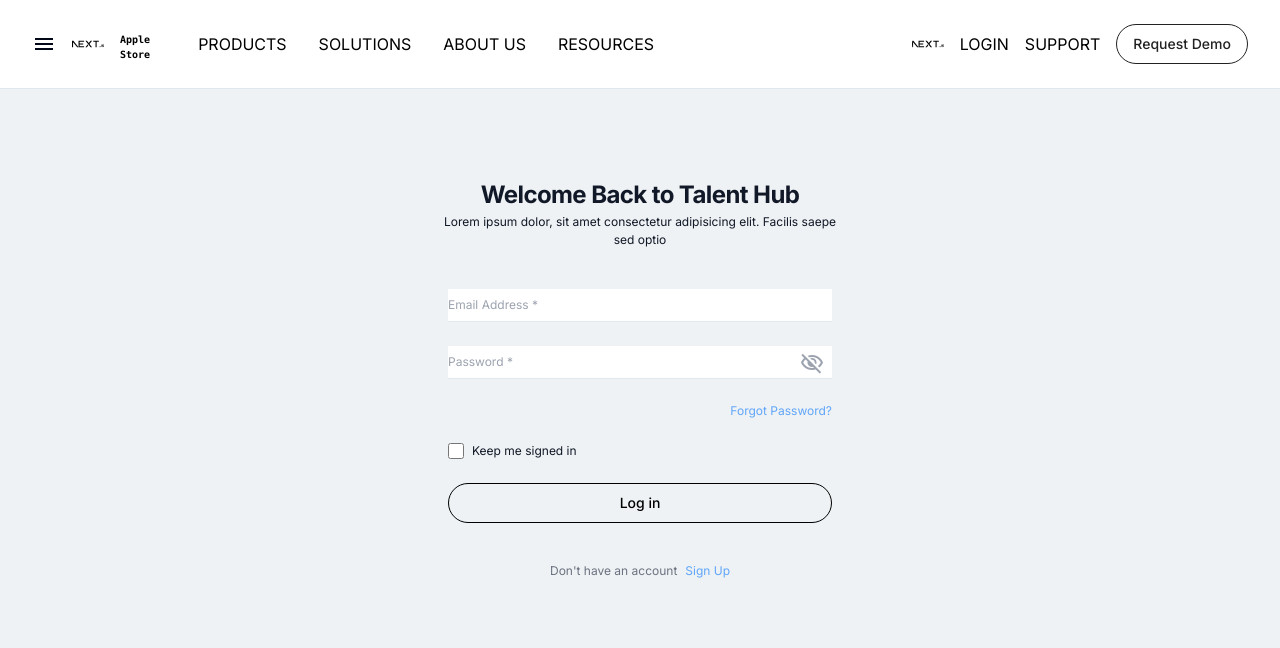
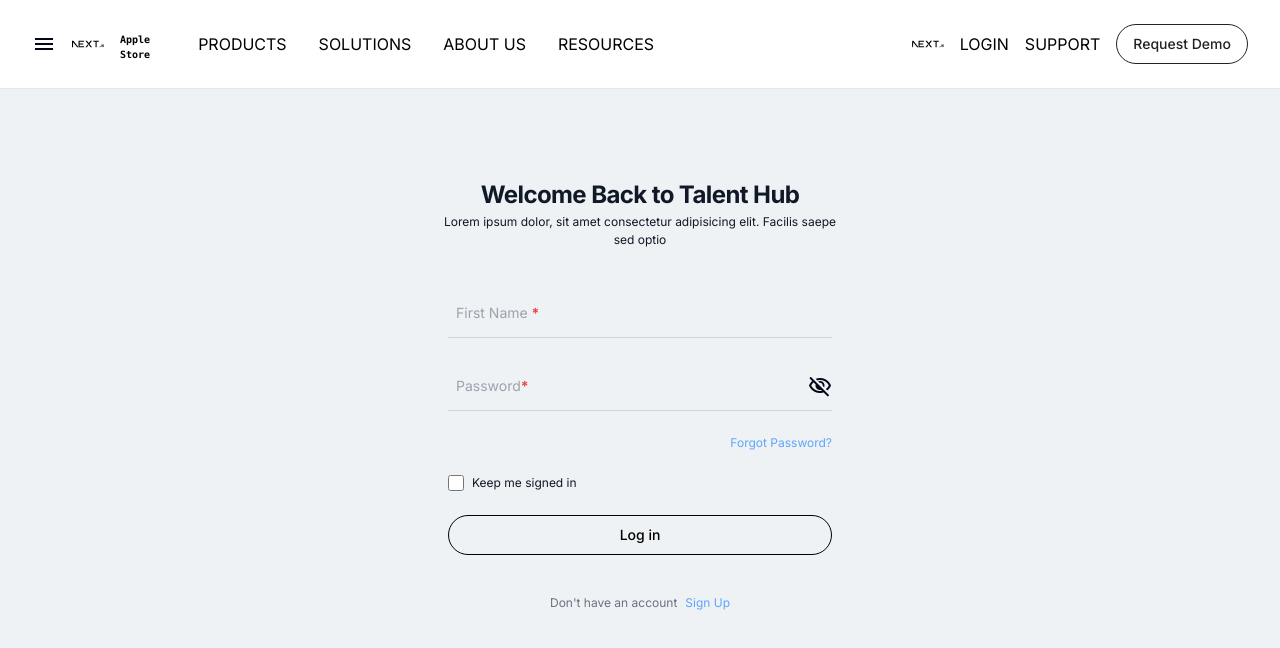
Before and after one commit to Badol-Hossain1/store, a Next.js app: page /login in a window 1280 px wide. Shown: the top 648 px of the page. Built offline with nearby package versions, Linux system fonts and the light colour scheme.

Commit message:
fix: fixed the login page

```diff
--- a/app/(root)/(auth)/forgot/page.tsx
+++ b/app/(root)/(auth)/forgot/page.tsx
@@ -1,10 +1,15 @@
+'use client'
 import { Button, buttonVariants } from '@/components/shared/button/';
 import PassInput from '@/components/shared/placeholderColor/Input';
 
 import Link from 'next/link';
-import React from 'react'
+import React, { useState } from 'react'
 
 export default function page() {
+    const [inputValue, setInputValue] = useState('');
+    const handleInputChange = (e: React.ChangeEvent<HTMLInputElement>): void => {
+        setInputValue(e.target.value);
+    };
 
 
     return (
@@ -23,17 +28,25 @@ export default function page() {
 
                 <div className="mt-10 sm:mx-auto sm:w-full sm:max-w-lg">
                     <form className="space-y-6" action="#" method="POST">
-                        <input
-                            placeholder='Email Address *'
-                            className='focus:outline-none border-b py-2 text-xs w-full pr-10'
-                            type='email'
-                        />
+                        <div className='flex items-center justify-between hover:border-gray-400  border-b border-gray-300 relative' >
+                            <input
+                                className='bg-[#ffffff00] w-full outline-none py-3 px-2 z-30'
+                                type="text"
+                                name="name"
+                                required
+                                value={inputValue}
+                                onChange={handleInputChange}
+                            />
+                            {/* Conditionally render the label based on input value */}
+                            {inputValue.length === 0 && (
+                                <label className='absolute text-gray-400 text-sm left-2 hover:text-gray-500 z-0'>Email address <span className='text-red-500 font-bold'>*</span></label>
+                            )}
+                        </div>
 
 
 
 
-
-                        <Button className={buttonVariants({ size: 'full', className: '', variant: 'login' })}>
+                        <Button href='/sendEmail' className={buttonVariants({ size: 'full', className: '', variant: 'login' })}>
                             RESET PASSWORD
                         </Button>
 
--- a/app/(root)/(auth)/login/page.tsx
+++ b/app/(root)/(auth)/login/page.tsx
@@ -1,11 +1,24 @@
+'use client'
 import { Button, buttonVariants } from '@/components/shared/button';
 import PassInput from '@/components/shared/placeholderColor/Input';
 
 import Link from 'next/link';
-import React from 'react'
+import React, { useState } from 'react'
 
 export default function page() {
+    const [showPassword, setShowPassword] = useState(false)
+    const [inputValue, setInputValue] = useState('');
+    const [password, setPasswod] = useState('');
 
+    const togglePasswordVisibility = () => {
+        setShowPassword(!showPassword);
+    };
+    const handleInputChange = (e: React.ChangeEvent<HTMLInputElement>): void => {
+        setInputValue(e.target.value);
+    };
+    const handlePassword = (e: React.ChangeEvent<HTMLInputElement>): void => {
+        setPasswod(e.target.value)
+    };
 
     return (
         <div>
@@ -23,18 +36,42 @@ export default function page() {
 
                 <div className="mt-10 sm:mx-auto sm:w-full sm:max-w-sm">
                     <form className="space-y-6" action="#" method="POST">
-                        <input
-                            placeholder='Email Address *'
-                            className='focus:outline-none border-b py-2 text-xs w-full pr-10'
-                            type='email'
-                        />
+                        <div className='flex items-center justify-between hover:border-gray-400  border-b border-gray-300 relative' >
+                            <input
+                                className='bg-[#ffffff00] w-full outline-none py-3 px-2 z-30'
+                                type="text"
+                                name="name"
+                                required
+                                value={inputValue}
+                                onChange={handleInputChange}
+                            />
+                            {/* Conditionally render the label based on input value */}
+                            {inputValue.length === 0 && (
+                                <label className='absolute text-gray-400 text-sm left-2 hover:text-gray-500 z-0'>First Name <span className='text-red-500 font-bold'>*</span></label>
+                            )}
+                        </div>
 
+                        <div className='flex items-center hover:border-gray-400  justify-between border-b border-gray-300 relative' >
+                            <input
+                                className='bg-[#ffffff00] w-full outline-none py-3 px-2 z-30'
+                                type={showPassword ? 'text' : 'password'}
+                                name="name"
+                                required
+                                value={password}
+                                onChange={handlePassword}
+                            />
+                            {
+                                <span className="material-symbols-outlined cursor-pointer" onClick={togglePasswordVisibility}>
+                                    {showPassword ? "visibility" : "visibility_off"}
+                                </span>
+                            }
+                            {/* Conditionally render the label based on input value */}
+                            {password.length === 0 && (
+                                <label className='absolute text-gray-400 text-sm left-2 z-0'>Password<span className='text-red-500 font-bold'>*</span></label>
+                            )}
+                        </div>
 
-
-
-                        <PassInput showVisibilityToggle />
-
-                        <Link className='flex justify-end text-xs text-blue-400 ' href='/sendEmail'>Forgot Password?</Link>
+                        <Link className='flex justify-end text-xs text-blue-400 ' href='/forgot'>Forgot Password?</Link>
                         <div className="flex items-center h-4">
                             <input id="remember" type="checkbox" value="" className="w-4 h-4 border border-gray-300 rounded bg-gray-50 focus:ring-3 focus:ring-blue-300 dark:bg-gray-700 dark:border-gray-600 dark:focus:ring-blue-600 dark:ring-offset-gray-800 dark:focus:ring-offset-gray-800" required />
 
--- a/app/(root)/(auth)/register/page.tsx
+++ b/app/(root)/(auth)/register/page.tsx
@@ -21,22 +21,22 @@ export default function page() {
     const togglePasswordVisibility2 = () => {
         setShowPasswordSecond(!showPasswordSecond);
     };
-    const handleInputChange = (e: any): void => {
+    const handleInputChange = (e: React.ChangeEvent<HTMLInputElement>): void => {
         setInputValue(e.target.value);
     };
-    const handleEmail = (e: any): void => {
+    const handleEmail = (e: React.ChangeEvent<HTMLInputElement>): void => {
         setEmail(e.target.value)
     }
-    const handlePassword = (e: any): void => {
+    const handlePassword = (e: React.ChangeEvent<HTMLInputElement>): void => {
         setPasswod(e.target.value)
     };
-    const handleConfromPassword = (e: any): void => {
+    const handleConfromPassword = (e: React.ChangeEvent<HTMLInputElement>): void => {
         setConfromPass(e.target.value)
     };
-    const handleLastName = (e: any): void => {
+    const handleLastName = (e: React.ChangeEvent<HTMLInputElement>): void => {
         setLastName(e.target.value)
     };
-    const handleConfromEmail = (e: any): void => {
+    const handleConfromEmail = (e: React.ChangeEvent<HTMLInputElement>): void => {
 
         setConfromEmail(e.target.value)
     };
--- a/app/(root)/(auth)/sendEmail/page.tsx
+++ b/app/(root)/(auth)/sendEmail/page.tsx
@@ -33,7 +33,7 @@ export default function page() {
 
 
 
-                    <Link className='text-blue-400 text-xs' href='/login'>Go back to Login</Link>
+                    <Link className='text-[#F09A34] text-center flex justify-center mt-2 text-xs' href='/login'>Go back to Login</Link>
 
 
                 </div>
```
